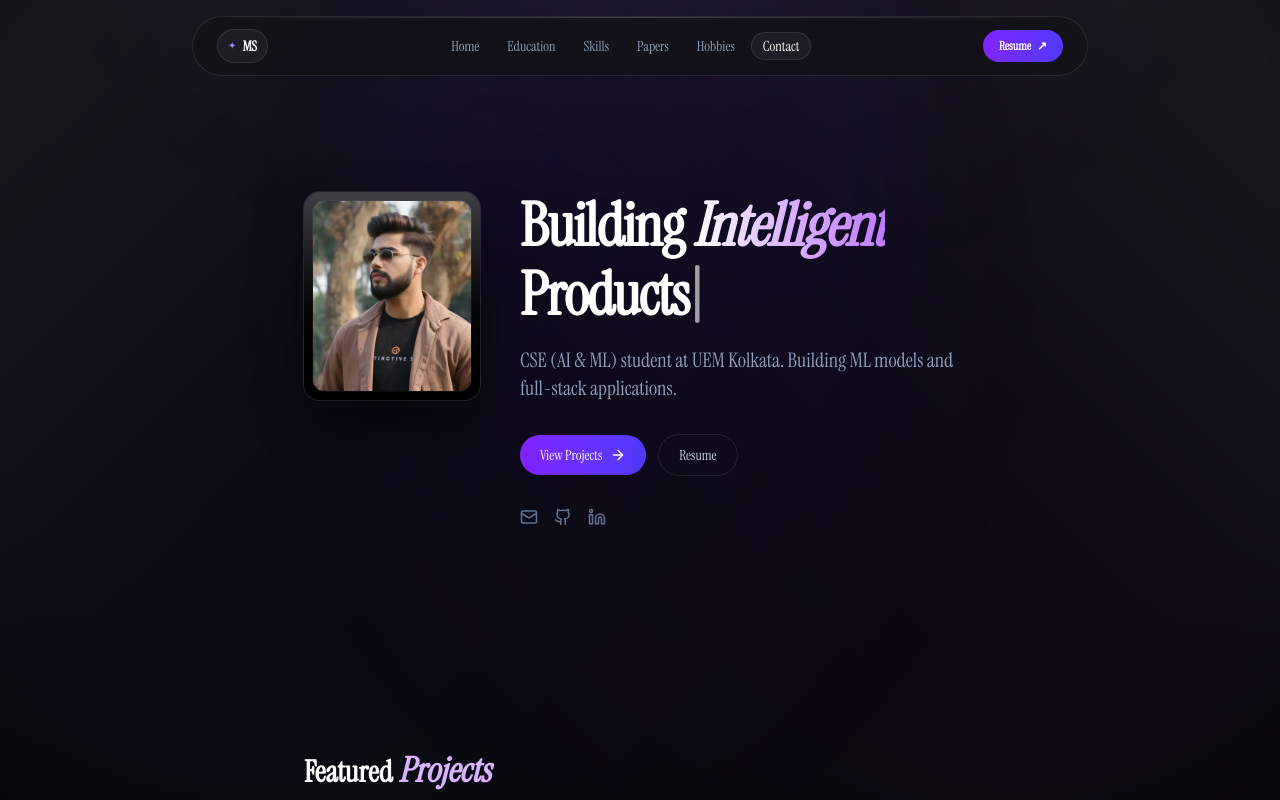
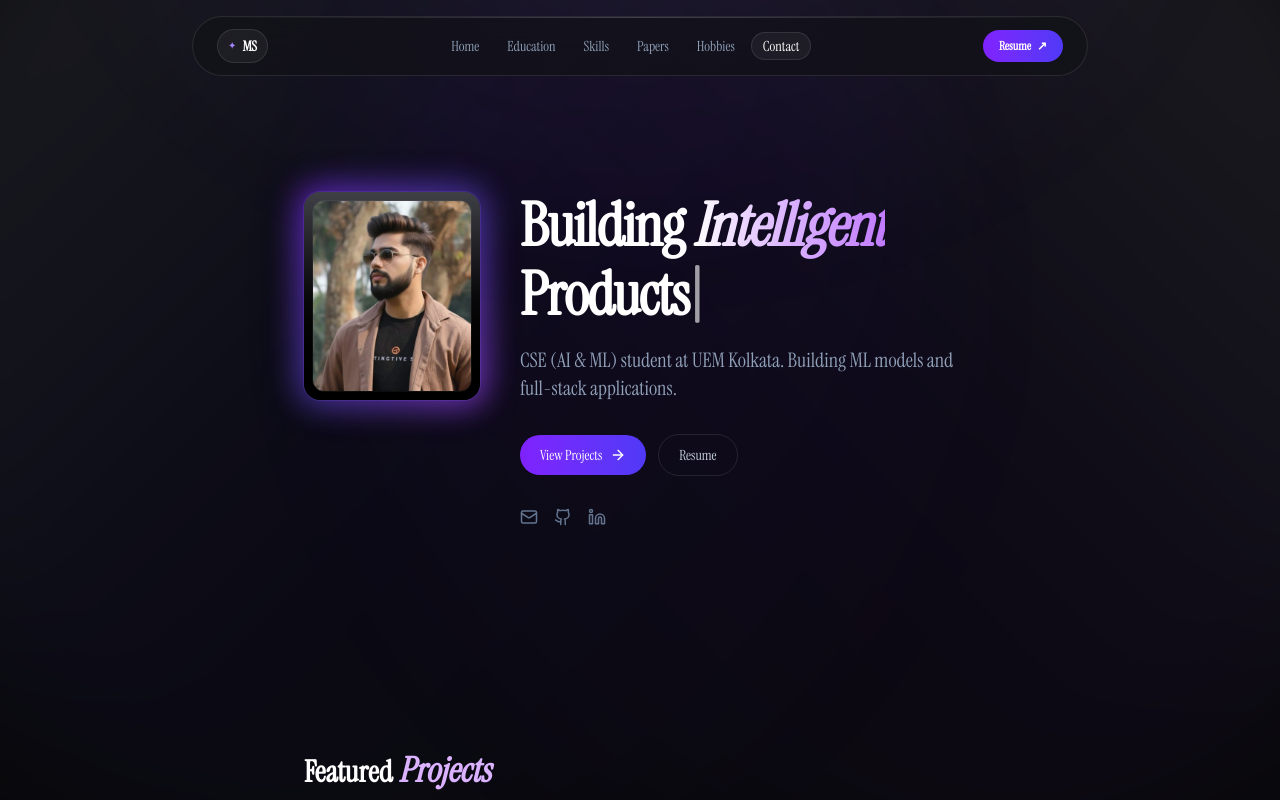
Before and after one commit to Mayank8159/portfolio, a Next.js app in the folder client/: page / in a window 1280 px wide. Shown: the top 800 px of the page. Built offline with nearby package versions, Linux system fonts and the light colour scheme.

Commit message:
Enhance HeroSection: add glow effect around profile image and update shadow for improved visual appeal

```diff
--- a/client/src/components/portfolio/HeroSection.jsx
+++ b/client/src/components/portfolio/HeroSection.jsx
@@ -37,7 +37,11 @@ export default function HeroSection() {
     <section id="home" className="flex min-h-[70vh] scroll-mt-32 flex-col items-center justify-center py-24 sm:py-32">
       <div className="flex w-full max-w-3xl flex-col items-center gap-6 text-center lg:flex-row lg:gap-10 lg:items-start lg:text-left">
         <div className="shrink-0">
-          <div className="relative rounded-2xl bg-gradient-to-b from-zinc-700 via-zinc-950 to-black p-2 shadow-[0_25px_60px_-15px_rgba(0,0,0,0.8)] ring-1 ring-white/10">
+          <div className="relative">
+            {/* Theme glow around the edge */}
+            <div className="pointer-events-none absolute -inset-1.5 rounded-[20px] bg-gradient-to-br from-violet-600/60 via-indigo-500/40 to-purple-500/60 blur-lg" />
+
+            <div className="relative rounded-2xl bg-gradient-to-b from-zinc-700 via-zinc-950 to-black p-2 shadow-[0_0_35px_rgba(124,58,237,0.35)] ring-1 ring-violet-500/20">
               <div className="relative h-32 w-28 overflow-hidden rounded-xl border border-white/5 sm:h-40 sm:w-32 lg:h-48 lg:w-40">
                 <Image
                   src="/profilePic.jpeg"
@@ -46,6 +50,7 @@ export default function HeroSection() {
                   className="object-cover"
                   priority
                 />
+              </div>
             </div>
           </div>
         </div>
```
Lines whose indentation alone changed are shown as unchanged.
